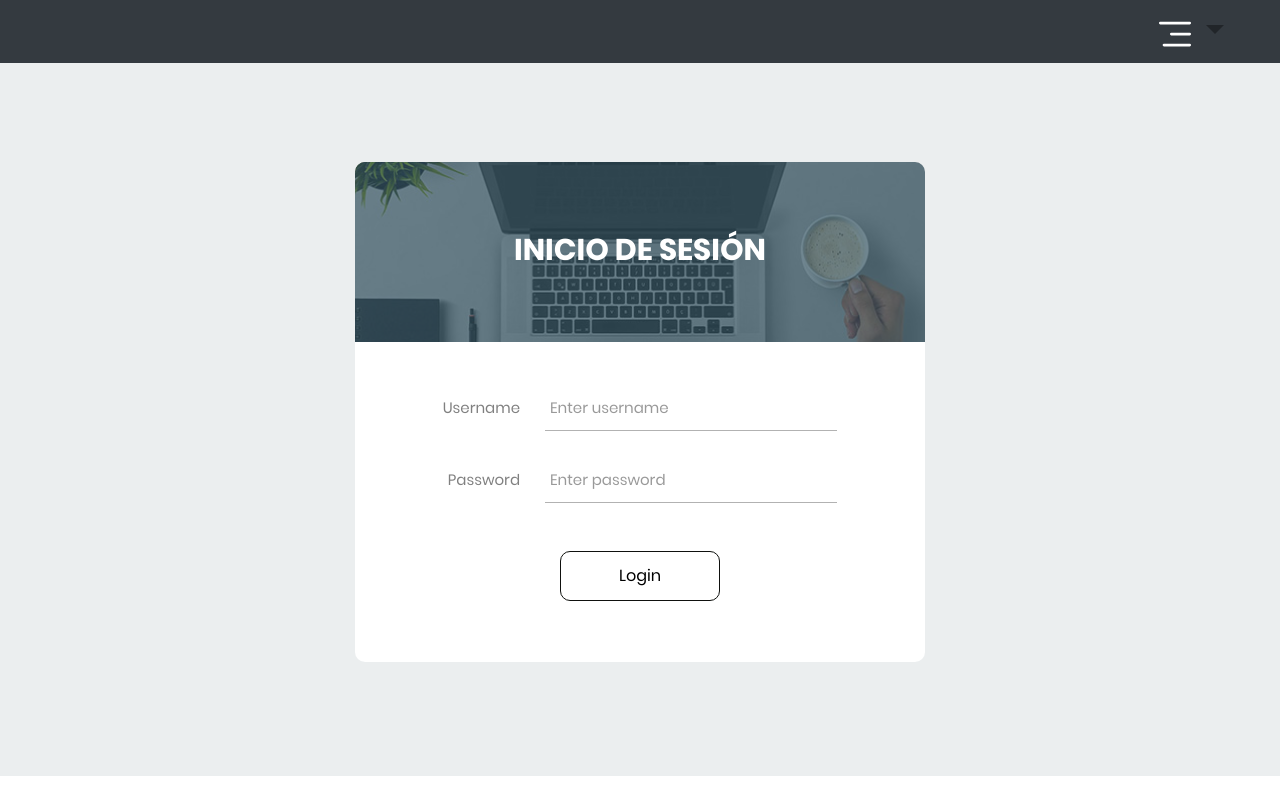
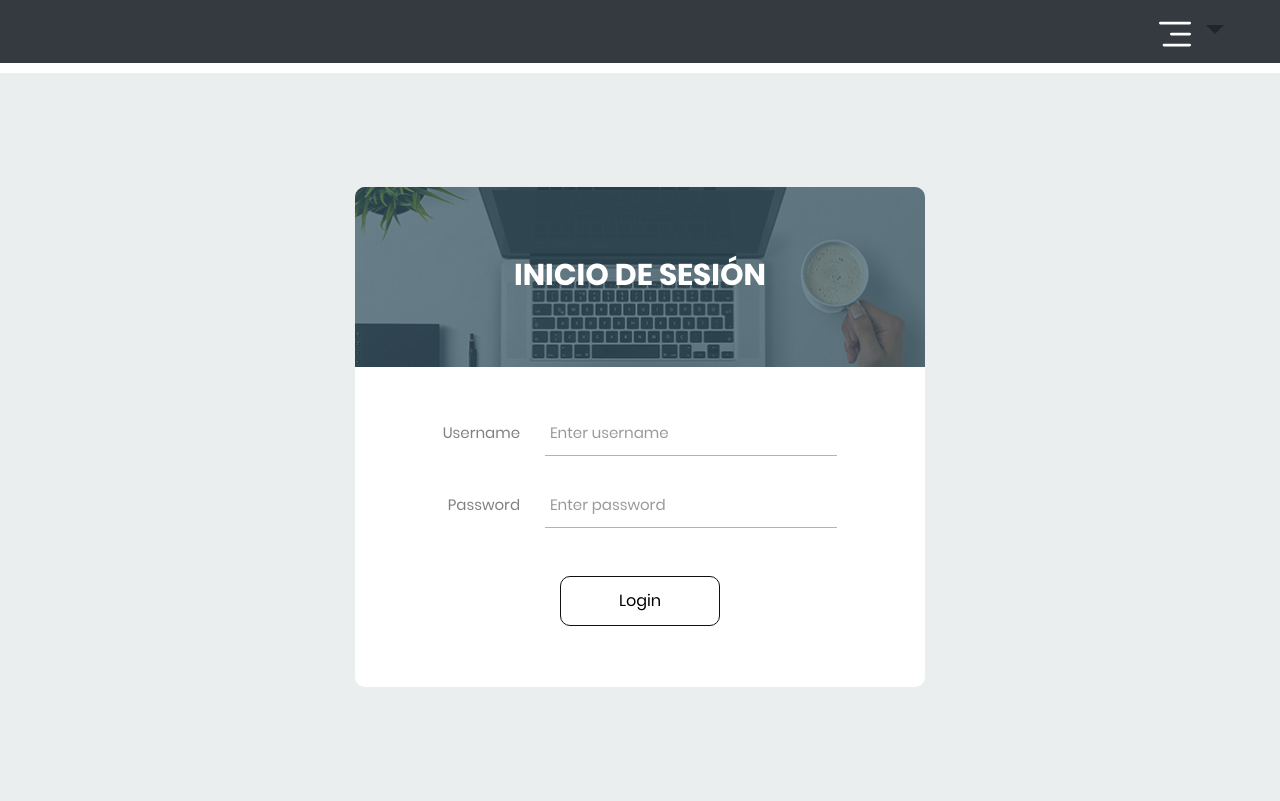
Before and after one commit to CamiloFuentesR/mantenedorVentas, a React (Create React App) app: page /auth/login in a window 1280 px wide. Built offline with nearby package versions, Linux system fonts and the light colour scheme.

Commit message:
dropdown button

```diff
--- a/src/style/components/_auth.scss
+++ b/src/style/components/_auth.scss
@@ -68,7 +68,7 @@
     display: -ms-flexbox;
     display: flex;
     flex-wrap: wrap;
-    margin-top: -15px;
+    margin-top: 10px;
 
     justify-content: center;
     align-items: center;
```
